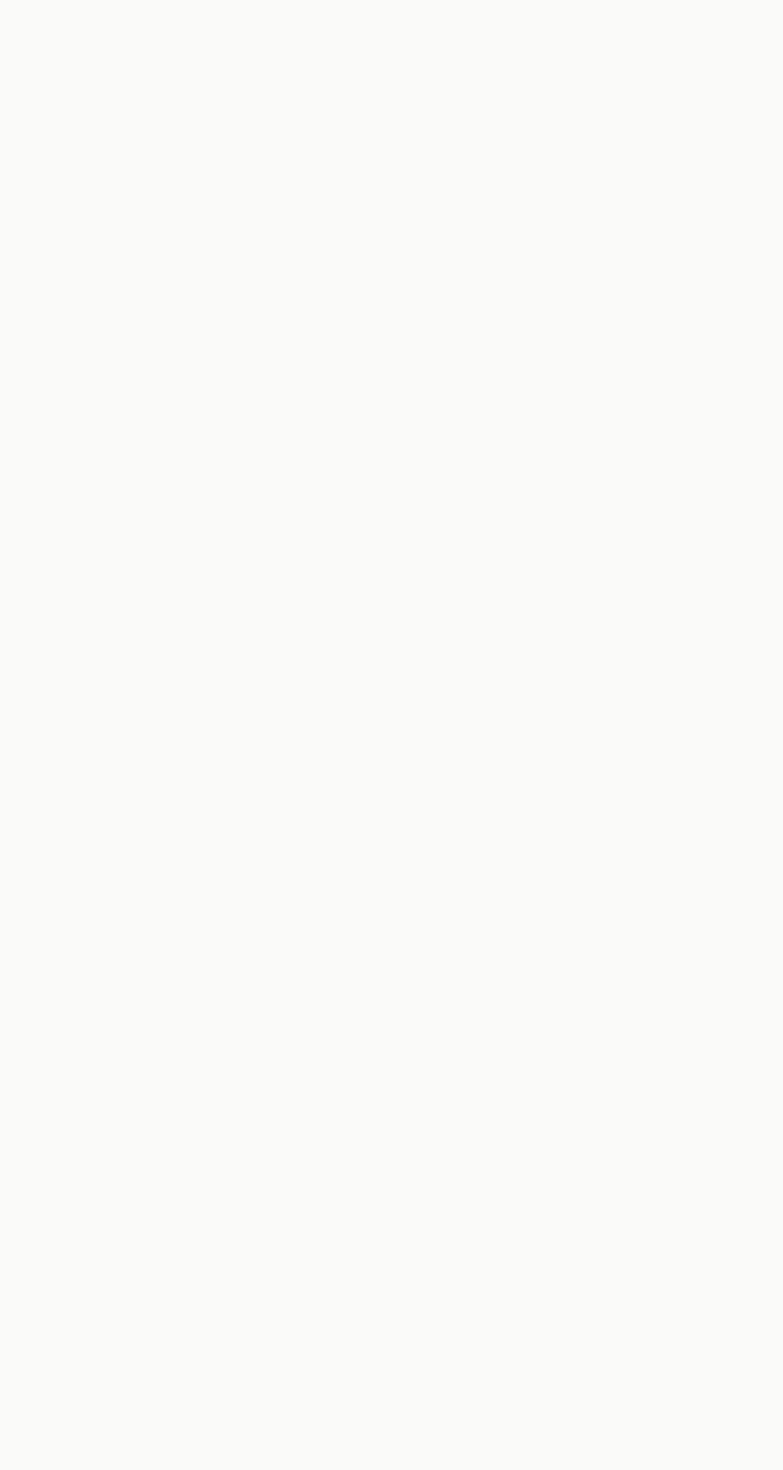
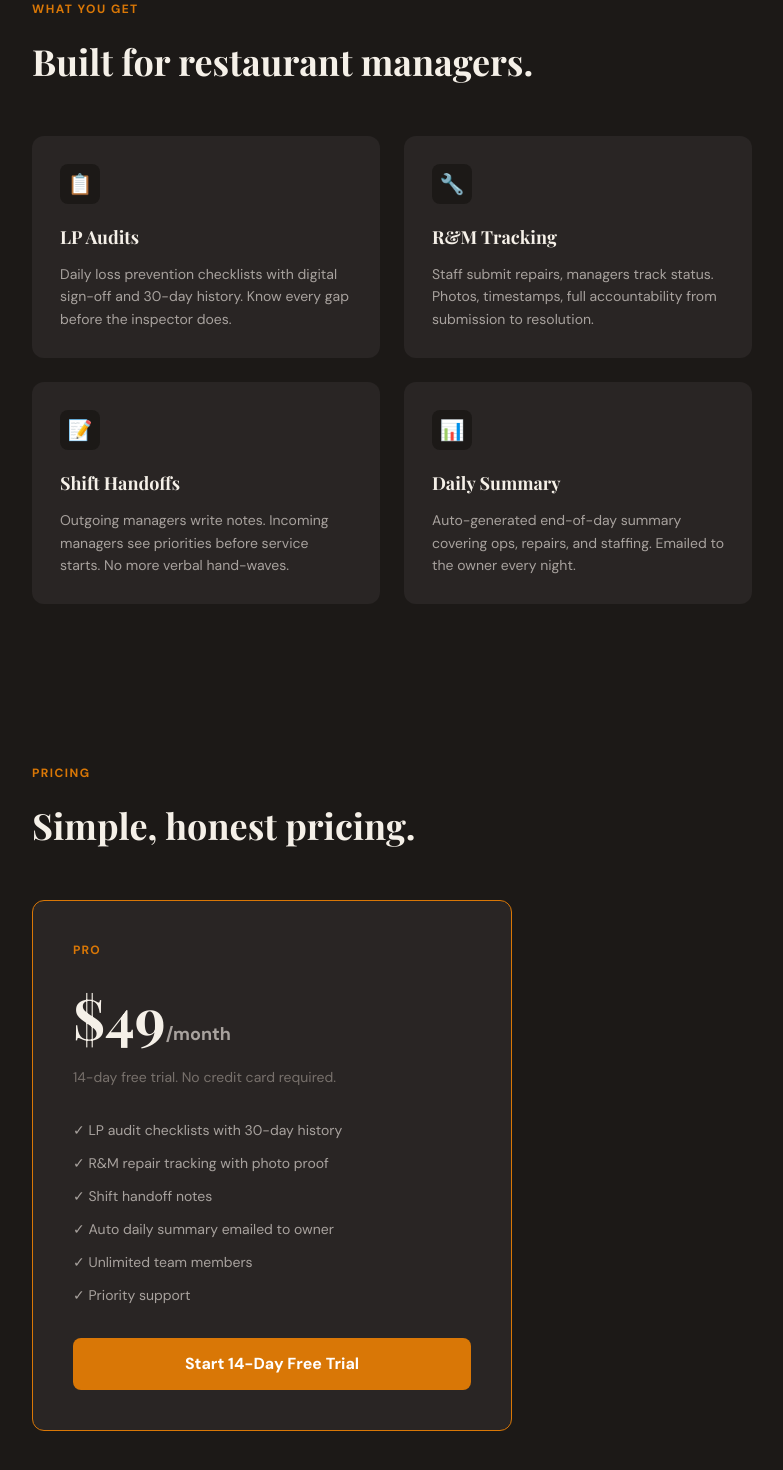
Before and after one commit to withinreachintl-coder/wri-restaurant-toolkit, a Next.js app: page / in a window 1280 px wide. Shown: the part 738-2208 px from the top of the page, without its empty margins (248-1031 px from the left). Before the commit the page ends 800 px from the top, so only its background shows below. Built offline with nearby package versions, Linux system fonts and the light colour scheme.

Commit message:
add: features (2x2 grid) and pricing section

```diff
--- a/app/page.tsx
+++ b/app/page.tsx
@@ -51,6 +51,66 @@ export default function LandingPage() {
           }}>Learn More</a>
         </div>
       </section>
+
+      {/* Features — 2x2 grid */}
+      <section id="features" style={{ padding: '80px 24px', maxWidth: '768px', margin: '0 auto' }}>
+        <p style={{ color: '#D97706', fontSize: '12px', fontWeight: 600, letterSpacing: '0.12em', textTransform: 'uppercase', marginBottom: '16px' }}>
+          What You Get
+        </p>
+        <h2 style={{ fontFamily: 'Playfair Display, serif', fontSize: '36px', fontWeight: 700, marginBottom: '48px' }}>
+          Built for restaurant managers.
+        </h2>
+        <div style={{ display: 'grid', gridTemplateColumns: '1fr 1fr', gap: '24px' }}>
+          {[
+            { icon: '📋', title: 'LP Audits', desc: 'Daily loss prevention checklists with digital sign-off and 30-day history. Know every gap before the inspector does.' },
+            { icon: '🔧', title: 'R&M Tracking', desc: 'Staff submit repairs, managers track status. Photos, timestamps, full accountability from submission to resolution.' },
+            { icon: '📝', title: 'Shift Handoffs', desc: 'Outgoing managers write notes. Incoming managers see priorities before service starts. No more verbal hand-waves.' },
+            { icon: '📊', title: 'Daily Summary', desc: 'Auto-generated end-of-day summary covering ops, repairs, and staffing. Emailed to the owner every night.' },
+          ].map((f) => (
+            <div key={f.title} style={{ background: '#292524', borderRadius: '12px', padding: '28px' }}>
+              <div style={{
+                width: '40px', height: '40px', background: '#1C1917', borderRadius: '8px',
+                display: 'flex', alignItems: 'center', justifyContent: 'center',
+                fontSize: '20px', marginBottom: '20px'
+              }}>{f.icon}</div>
+              <h3 style={{ fontFamily: 'Playfair Display, serif', fontSize: '18px', fontWeight: 600, marginBottom: '12px' }}>{f.title}</h3>
+              <p style={{ color: '#A8A29E', fontSize: '14px', lineHeight: 1.6 }}>{f.desc}</p>
+            </div>
+          ))}
+        </div>
+      </section>
+
+      {/* Pricing */}
+      <section style={{ padding: '80px 24px', maxWidth: '768px', margin: '0 auto' }}>
+        <p style={{ color: '#D97706', fontSize: '12px', fontWeight: 600, letterSpacing: '0.12em', textTransform: 'uppercase', marginBottom: '16px' }}>
+          Pricing
+        </p>
+        <h2 style={{ fontFamily: 'Playfair Display, serif', fontSize: '36px', fontWeight: 700, marginBottom: '48px' }}>
+          Simple, honest pricing.
+        </h2>
+        <div style={{ background: '#292524', borderRadius: '12px', padding: '40px', border: '1px solid #D97706', maxWidth: '480px' }}>
+          <p style={{ fontSize: '12px', fontWeight: 600, letterSpacing: '0.1em', textTransform: 'uppercase', color: '#D97706', marginBottom: '16px' }}>Pro</p>
+          <p style={{ fontFamily: 'Playfair Display, serif', fontSize: '56px', fontWeight: 700, marginBottom: '8px' }}>
+            $49<span style={{ fontSize: '18px', color: '#A8A29E', fontFamily: 'DM Sans, sans-serif' }}>/month</span>
+          </p>
+          <p style={{ color: '#78716C', fontSize: '14px', marginBottom: '32px' }}>14-day free trial. No credit card required.</p>
+          {[
+            'LP audit checklists with 30-day history',
+            'R&M repair tracking with photo proof',
+            'Shift handoff notes',
+            'Auto daily summary emailed to owner',
+            'Unlimited team members',
+            'Priority support',
+          ].map(item => (
+            <p key={item} style={{ color: '#A8A29E', fontSize: '14px', marginBottom: '12px' }}>✓ {item}</p>
+          ))}
+          <a href="/signup" style={{
+            display: 'block', textAlign: 'center', marginTop: '32px',
+            background: '#D97706', padding: '14px', borderRadius: '8px',
+            color: '#fff', textDecoration: 'none', fontSize: '16px', fontWeight: 600
+          }}>Start 14-Day Free Trial</a>
+        </div>
+      </section>
     </main>
   )
 }
```
